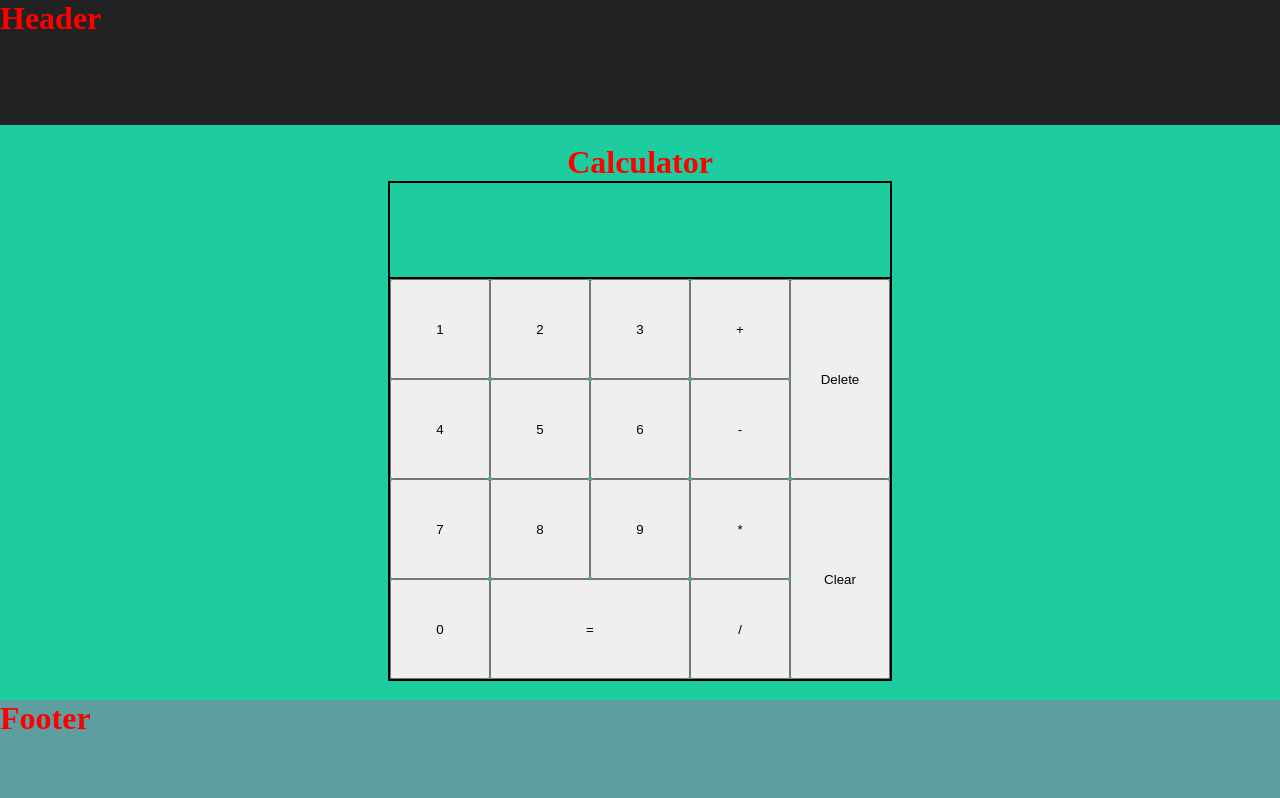
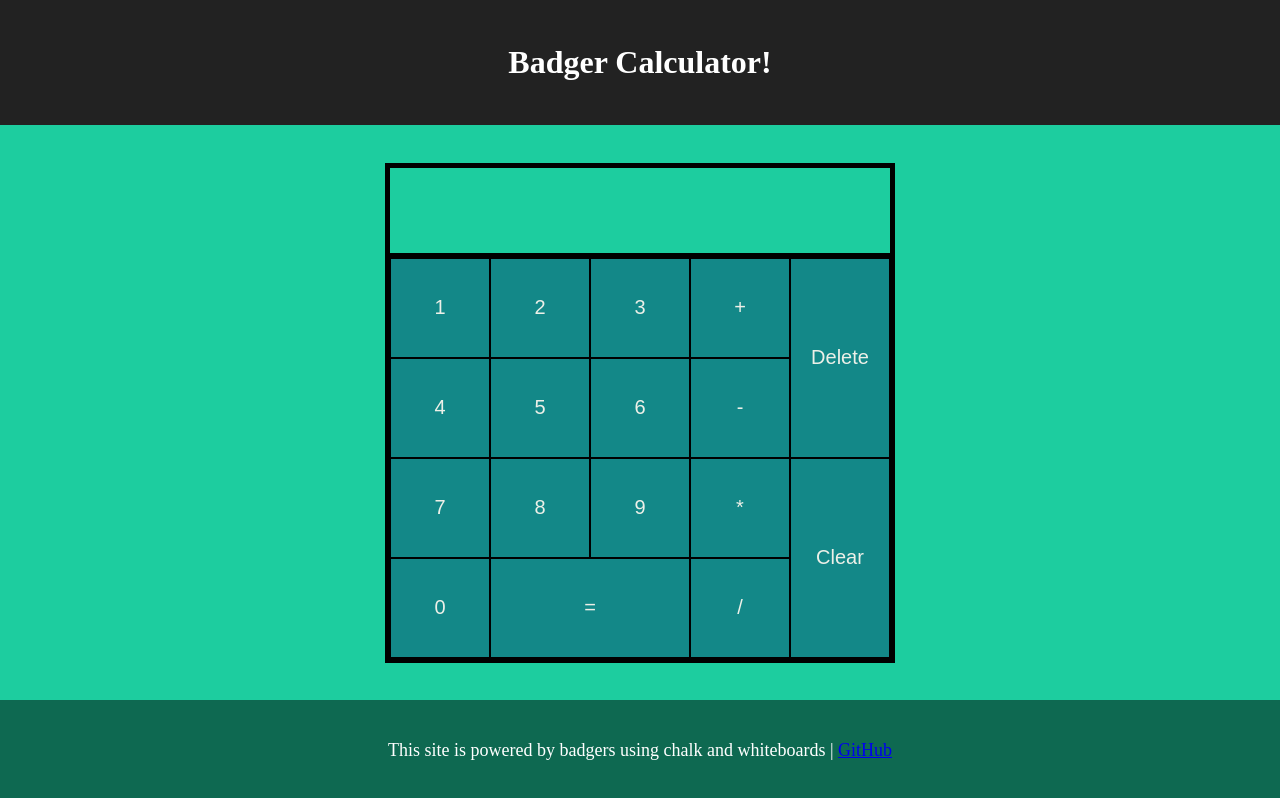
Before and after one commit to Fearless-Badger/odin-calculator, a plain HTML site: page index.html in a window 1280 px wide. Drawn offline with Linux system fonts and the light colour scheme.

Commit message:
Add styling

```diff
--- a/index.css
+++ b/index.css
@@ -1,17 +1,24 @@
 h1 {
-  color: red;
+  color: white;
   padding: 0;
   margin: 0;
+}
+
+P {
+  color: white;
 }
 
 .header {
   height: 125px;
   background-color: #222222;
+  display: flex;
+  justify-content: center;
+  align-items: center;
 }
 
 .calculator_container {
   /* basic style */
-  background-color: #1DCD9F;
+  background-color: #1dcd9f;
   flex-grow: 1;
 
   /*Flexbox styling*/
@@ -21,10 +28,10 @@ h1 {
   align-items: center;
 }
 
-.calculator{
+.calculator {
   height: 500px;
-    width: 504px;
-    border: 2px solid black;
+  width: 510px;
+  border: 5px solid black;
 
   /*Calculator flex*/
   display: flex;
@@ -33,10 +40,12 @@ h1 {
   align-items: center;
 }
 
-.calculator .display{
+.calculator .display {
   flex: auto;
   width: 100%;
-    border-bottom: 2px solid black;
+  font-size: 50px;
+  font-weight: 800;
+  border-bottom: 5px solid black;
 
   /*Display flex*/
   display: flex;
@@ -44,45 +53,57 @@ h1 {
   align-items: center;
 }
 
-.calculator .buttons{
+.calculator .buttons {
   display: flex;
   flex-direction: row;
 }
 
-.calculator .buttons .nums{
+.calculator .buttons .nums {
   display: flex;
   flex-direction: row;
   flex-wrap: wrap;
   width: 300px;
 }
 
-.calculator .buttons .operators{
+.calculator .buttons .operators {
   display: flex;
   flex-direction: column;
 }
 
-.calculator .buttons .controller{
+.calculator .buttons .controller {
   display: flex;
   flex-direction: column;
 }
 
-.controller button{
+.controller button {
   height: 200px;
 }
 
-button{
+button {
   height: 100px;
   width: 100px;
+  background-color: rgb(19, 136, 136);
+  border: 1px solid black;
+  cursor: pointer;
+  color: rgb(237, 240, 232);
+  font-size: 20px;
 }
 
-.equal{
+.equal {
   height: 100px;
   width: 200px;
 }
 
 .footer {
   height: 100px;
-  background-color: cadetblue;
+  background-color: #0e6951;
+  display: flex;
+  justify-content: center;
+  align-items: center;
+}
+
+.footer p {
+  font-size: large;
 }
 
 /*
--- a/index.html
+++ b/index.html
@@ -9,11 +9,10 @@
   </head>
   <body>
     <div class="header">
-      <h1>Header</h1>
+      <h1>Badger Calculator!</h1>
     </div>
 
     <div class="calculator_container">
-      <h1>Calculator</h1>
 
       <div class="calculator">
 
@@ -52,7 +51,7 @@
     </div>
 
     <div class="footer">
-      <h1>Footer</h1>
+      <p>This site is powered by badgers using chalk and whiteboards | <a href="https://github.com/Fearless-Badger/odin-calculator">GitHub</a> </p>
     </div>
 
   </body>
--- a/index.js
+++ b/index.js
@@ -71,7 +71,7 @@ function help(answer) {
 
 function operate() {
   clear_display();
-  console.log(`Evaluate : ${expression}`);
+  //console.log(`Evaluate : ${expression}`);
 
   let nums;
   let answer;
@@ -113,7 +113,7 @@ function add_to_display(val) {
 }
 
 function parse_display() {
-  console.log(display);
+  //console.log(display);
 }
 
 function sleep(ms) {
@@ -121,7 +121,7 @@ function sleep(ms) {
 }
 
 async function add_to_expression(val) {
-  console.log("val = " + val);
+  //console.log("val = " + val);
   let is_operator = OPERATORS.includes(val);
   if (operator_present && is_operator) {
     operate();
@@ -153,7 +153,7 @@ function multiply(alpha, beta = 1) {
 
 function divide(alpha, beta = 1) {
   if (+beta === 0) {
-    return "Blackhole";
+    return "BLACKHOLE!";
   }
   return +alpha / +beta;
 }
```
Lines whose indentation alone changed are shown as unchanged.
